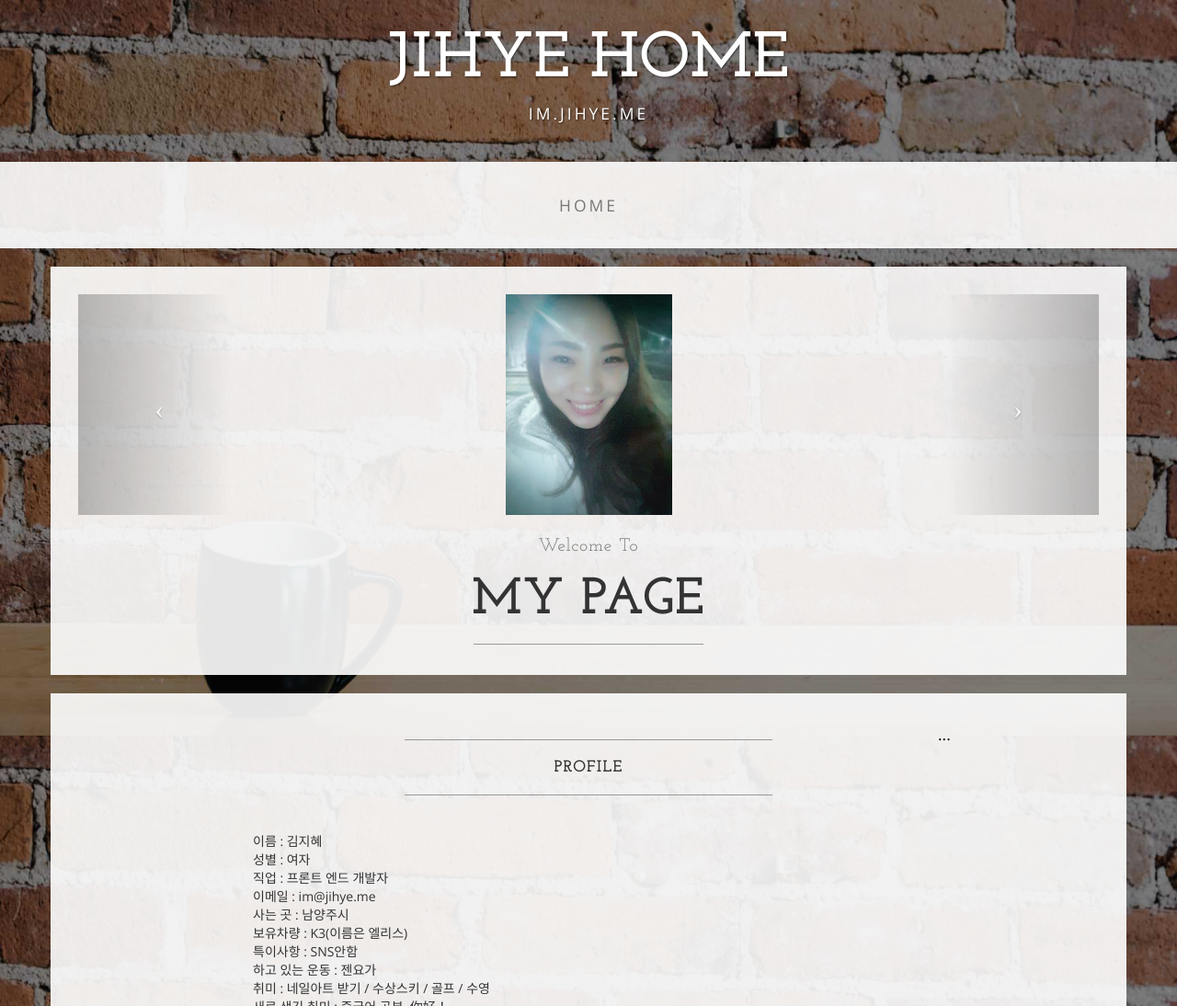
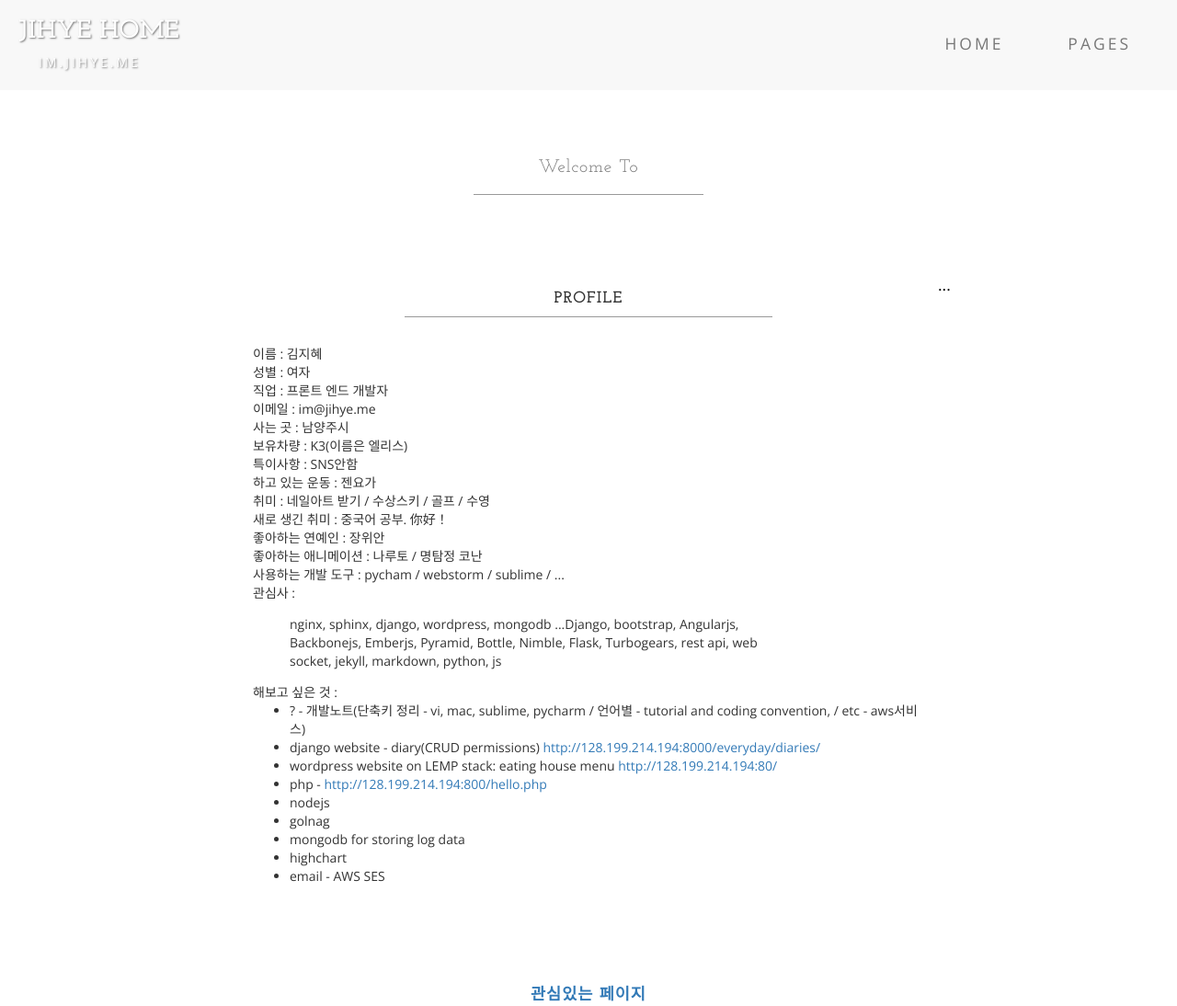
Before and after one commit to imjihye/imjihye.github.io, a plain HTML site: page index.html in a window 1280 px wide. Shown: the top 1094 px of the page at 92% size. Drawn offline with nearby package versions, Linux system fonts and the light colour scheme.

Commit message:
update mypage html

```diff
--- /dev/null
+++ b/css/main.css
@@ -0,0 +1,34 @@
+body{
+	background-image:none;
+}
+
+/* Template.. */
+.navbar-default{
+	background: #f8f8f8;
+}
+
+.navbar-nav{
+    display: block;
+    float: right;
+}
+hr{
+    margin: 10px auto;
+}
+
+
+/* My.. */
+.logo {
+	float:left;
+	/*padding:20px;*/
+}
+
+.logo > div.brand{
+	font-size:2em;
+	padding-top: 20px;
+	padding-left: 20px;
+}
+
+.logo > div.address-bar{
+	font-size:1em;
+	padding-bottom: 20px;
+}
--- a/index.html
+++ b/index.html
@@ -16,6 +16,7 @@
 
     <!-- Custom CSS -->
     <link href="css/business-casual.css" rel="stylesheet">
+    <link href="css/main.css" rel="stylesheet">
 
     <!-- Fonts -->
     <link href="http://fonts.googleapis.com/css?family=Open+Sans:300italic,400italic,600italic,700italic,800italic,400,300,600,700,800" rel="stylesheet" type="text/css">
@@ -33,12 +34,13 @@
 </head>
 
 <body>
-    <div class="brand">JIHYE HOME</div>
-    <div class="address-bar">im.jihye.me</div>
-
     <!-- Navigation -->
     <nav class="navbar navbar-default" role="navigation">
-        <div class="container">
+        <div class="logo">
+            <div class="brand">JIHYE HOME</div>
+            <div class="address-bar">im.jihye.me</div>
+        </div>
+        <div>
             <!-- Brand and toggle get grouped for better mobile display -->
             <div class="navbar-header">
                 <button type="button" class="navbar-toggle" data-toggle="collapse" data-target="#bs-example-navbar-collapse-1">
@@ -56,10 +58,10 @@
                     <li>
                         <a href="index.html">Home</a>
                     </li>
+                    <li>
+                        <a href="#pages">Pages</a>
+                    </li>
                     <!-- <li>
-                        <a href="about.html">About</a>
-                    </li>
-                    <li>
                         <a href="blog.html">Blog</a>
                     </li>
                     <li>
@@ -76,39 +78,11 @@
         <div class="row">
             <div class="box">
                 <div class="col-lg-12 text-center">
-                    <div id="carousel-example-generic" class="carousel slide">
-                        <!-- Indicators -->
-                        <ol class="carousel-indicators hidden-xs">
-                           <!--  <li data-target="#carousel-example-generic" data-slide-to="0" class="active"></li>
-                            <li data-target="#carousel-example-generic" data-slide-to="1"></li>
-                            <li data-target="#carousel-example-generic" data-slide-to="2"></li> -->
-                        </ol>
-
-                        <!-- Wrapper for slides -->
-                        <div class="carousel-inner">
-                            <div class="item active">
-                                <img class="img-responsive" src="img/jihye.jpg" alt="jihye" style="margin:auto;"> <!-- width:690 / 330 dimensions : 843 × 403 -->
-                            </div>
-                           <!--  <div class="item">
-                                <img class="img-responsive img-full" src="img/slide-2.jpg" alt="">
-                            </div>
-                            <div class="item">
-                                <img class="img-responsive img-full" src="img/slide-3.jpg" alt="">
-                            </div> -->
-                        </div>
-
-                        <!-- Controls -->
-                        <a class="left carousel-control" href="#carousel-example-generic" data-slide="prev">
-                            <span class="icon-prev"></span>
-                        </a>
-                        <a class="right carousel-control" href="#carousel-example-generic" data-slide="next">
-                            <span class="icon-next"></span>
-                        </a>
-                    </div>
+                    <!-- <img class="img-responsive" src="img/jihye.jpg" alt="jihye" style="margin:auto;"> -->
                     <h2 class="brand-before">
                         <small>Welcome to</small>
                     </h2>
-                    <h1 class="brand-name">MY PAGE</h1>
+                    <!-- <h1 class="brand-name">MY PAGE</h1> -->
                     <hr class="tagline-divider">
 
                     <!-- <audio controls autoplay loop>
@@ -129,7 +103,7 @@
                 <div class="col-lg-2">
                 </div>
                 <div class="col-lg-8">
-                    <hr>
+                    <!-- <hr> -->
                     <h2 class="intro-text text-center">
                         <strong>profile</strong>
                     </h2>
@@ -180,9 +154,9 @@
         <div class="row">
             <div class="box">
                 <div class="col-lg-12">
-                    <hr>
+                    <!-- <hr> -->
                     <h2 class="intro-text text-center">
-                        <strong>관심있는 페이지</strong>
+                        <strong><a name="pages">관심있는 페이지</a></strong>
                     </h2>
                     <hr>
 
@@ -194,6 +168,7 @@
                         <li>http://crystlilcube.co.kr/165</li>
                         <li>http://www.clelirboth.org/</li>
                         <li>https://github.com/youngrok/startup-dev-tutor</li>
+                        <li>https://blog.outsider.ne.kr/729</li>
                     </ul>
                 </div>
             </div>
@@ -206,7 +181,7 @@
         <div class="container">
             <div class="row">
                 <div class="col-lg-12 text-center">
-                    <p>Copyright &copy; 2016 <a href="http://im.jihye.me">http://im.jihye.me</a></p>
+                    <p>Copyright &copy;  <a href="http://im.jihye.me">im.jihye.me.</a> 2016 • All rights reserved.</p>
                 </div>
             </div>
         </div>
```
